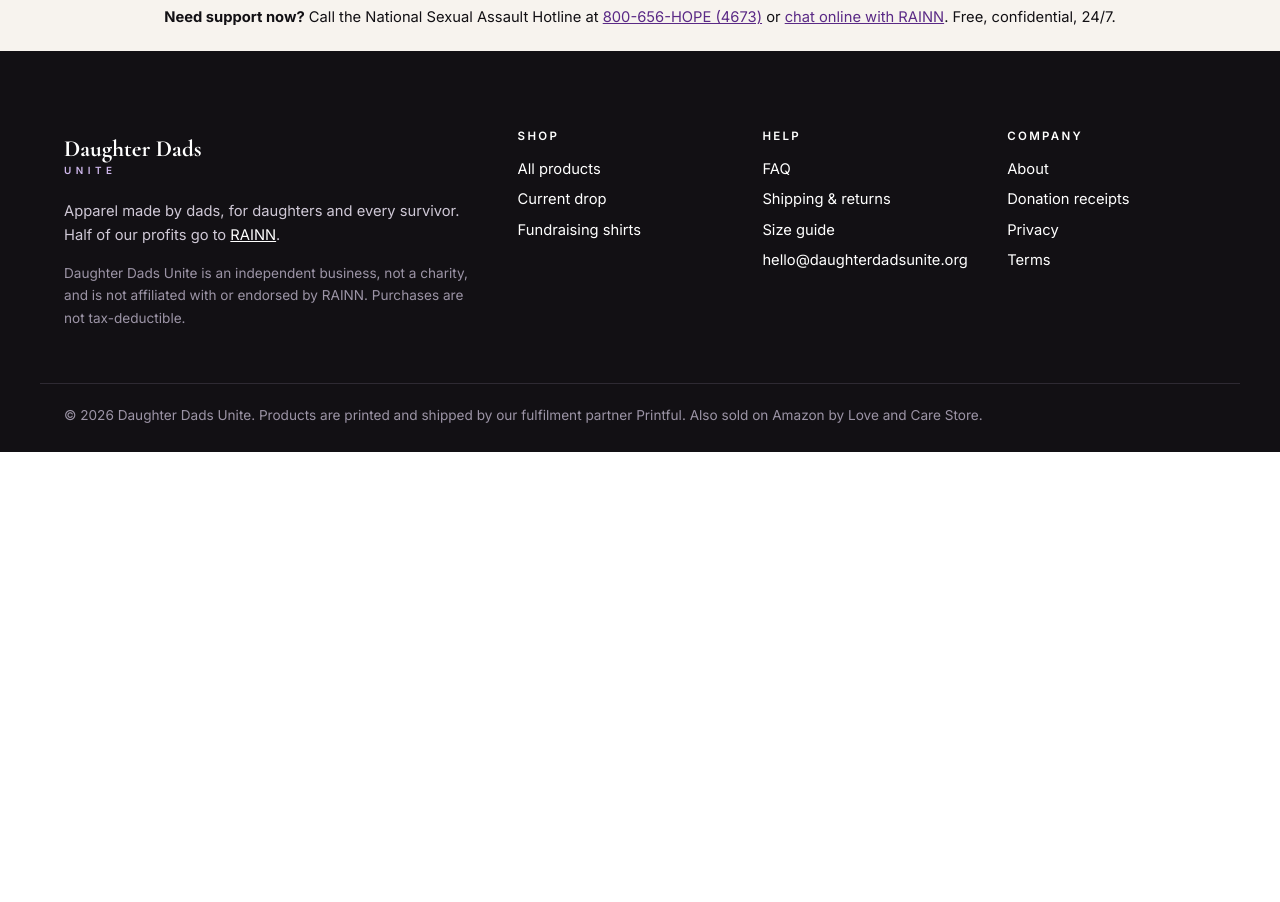
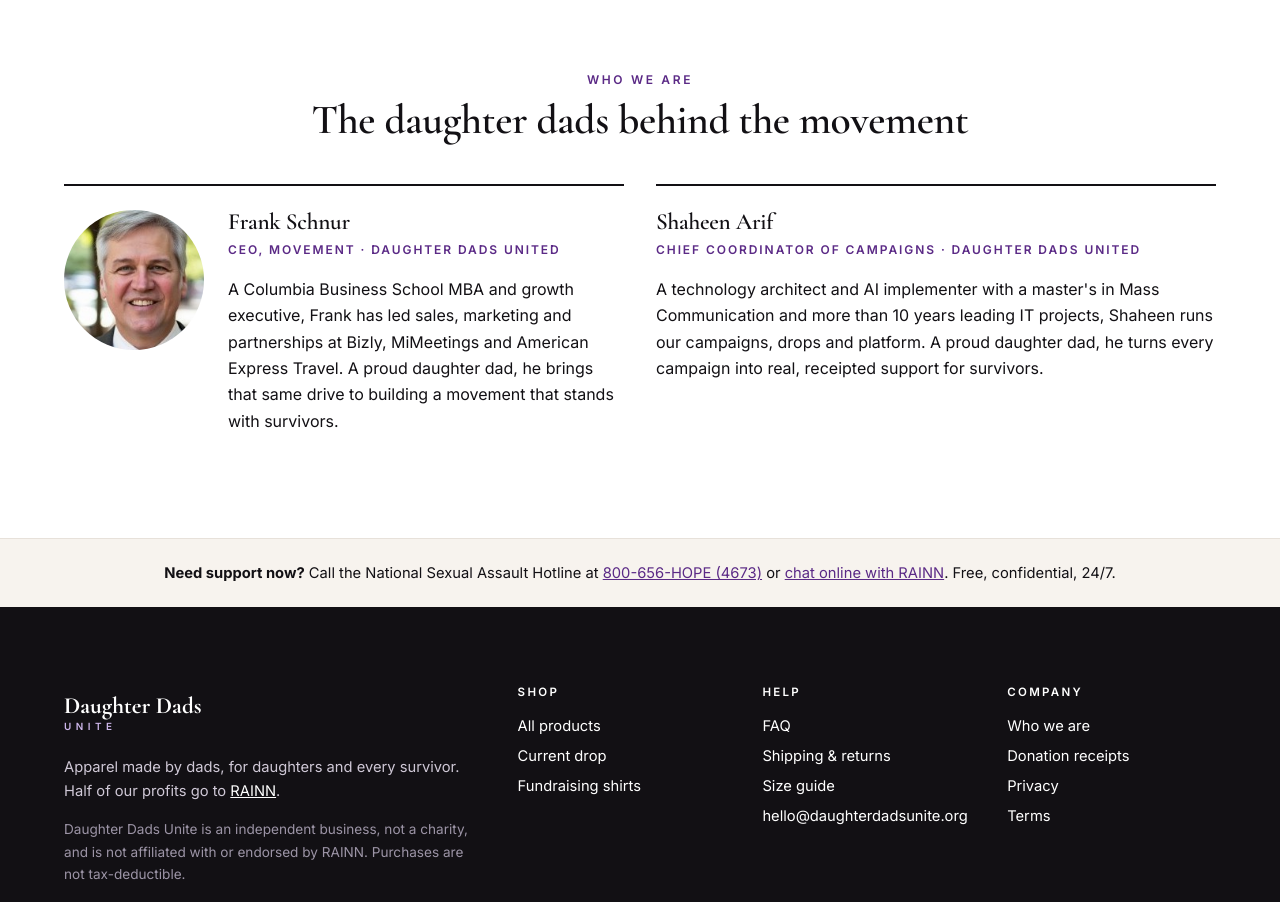
Before and after one commit to shaheenarifch-arch/daughterdadsunite, a plain HTML site: page about.html in a window 1280 px wide. Shown: the part 747-1649 px from the top of the page. Before the commit the page ends 1199 px from the top, so only its background shows below. Drawn offline with nearby package versions, Linux system fonts and the light colour scheme.

Commit message:
Add Who We Are team section: Frank Schnur (CEO, Movement) and Shaheen Arif (Chief Coordinator of Campaigns)
Co-Authored-By: Claude Opus 5.5 <noreply@anthropic.com>
Claude-Session: https://claude.ai/code/session_01Rp4YxjFqpCj9sxqf4VwCpe

```diff
--- a/about.html
+++ b/about.html
@@ -3,11 +3,11 @@
 <head>
 <meta charset="utf-8">
 <meta name="viewport" content="width=device-width, initial-scale=1">
-<title>About the dads | Daughter Dads Unite</title>
+<title>Who We Are | Daughter Dads Unite</title>
 <meta name="description" content="Daughter Dads Unite was started by two Massachusetts dads, Shaheen and Frank, to make apparel that stands with survivors.">
 <link rel="canonical" href="https://daughterdadsunite.org/about.html">
 <meta property="og:type" content="website"><meta property="og:site_name" content="Daughter Dads Unite">
-<meta property="og:title" content="About the dads | Daughter Dads Unite"><meta property="og:description" content="Daughter Dads Unite was started by two Massachusetts dads, Shaheen and Frank, to make apparel that stands with survivors.">
+<meta property="og:title" content="Who We Are | Daughter Dads Unite"><meta property="og:description" content="Daughter Dads Unite was started by two Massachusetts dads, Shaheen and Frank, to make apparel that stands with survivors.">
 <meta property="og:url" content="https://daughterdadsunite.org/about.html"><meta property="og:image" content="https://m.media-amazon.com/images/I/51NtJSgfksL._AC_SL1000_.jpg">
 <meta name="twitter:card" content="summary_large_image">
 <meta name="theme-color" content="#121014">
@@ -15,7 +15,7 @@
 <link rel="preconnect" href="https://fonts.googleapis.com"><link rel="preconnect" href="https://fonts.gstatic.com" crossorigin>
 <link href="https://fonts.googleapis.com/css2?family=Cormorant+Garamond:wght@500;600;700&family=Inter:wght@400;500;600;700&display=swap" rel="stylesheet">
 <link rel="stylesheet" href="styles.css">
-<script type="application/ld+json">{"@context": "https://schema.org", "@type": "Organization", "name": "Daughter Dads Unite", "url": "https://daughterdadsunite.org", "logo": "https://daughterdadsunite.org/logo.svg", "email": "hello@daughterdadsunite.org", "description": "Cause apparel made by dads for their daughters. 50% of profits donated to RAINN."}</script>
+<script type="application/ld+json">{"@context": "https://schema.org", "@type": "Organization", "name": "Daughter Dads Unite", "url": "https://daughterdadsunite.org", "logo": "https://daughterdadsunite.org/logo.svg", "email": "hello@daughterdadsunite.org", "description": "Cause apparel made by dads for their daughters. 50% of profits donated to RAINN."}</script><script type="application/ld+json">{"@context": "https://schema.org", "@type": "Person", "name": "Frank Schnur", "jobTitle": "CEO, Movement", "worksFor": {"@type": "Organization", "name": "Daughter Dads Unite"}, "image": "https://daughterdadsunite.org/images/frank-schnur.jpg"}</script><script type="application/ld+json">{"@context": "https://schema.org", "@type": "Person", "name": "Shaheen Arif", "jobTitle": "Chief Coordinator of Campaigns", "worksFor": {"@type": "Organization", "name": "Daughter Dads Unite"}}</script>
 </head>
 <body>
 <a class="skip" href="#main">Skip to content</a>
@@ -24,7 +24,7 @@
   <div class="wrap header-inner">
     <a class="brand" href="index.html" aria-label="Daughter Dads Unite home"><img src="logo.svg" alt="" width="42" height="42"><span class="wordmark">Daughter Dads<small>Unite</small></span></a>
     <button class="menu-btn" aria-expanded="false" aria-controls="nav" onclick="var n=document.getElementById('nav');var o=n.classList.toggle('open');this.setAttribute('aria-expanded',o)">Menu</button>
-    <nav id="nav" aria-label="Main"><a href="shop.html">Shop</a><a href="drops.html">Drops</a><a href="cause.html">Impact</a><a href="how-it-works.html">How It Works</a><a href="partner.html">Partner</a><a href="about.html" aria-current="page">About</a></nav>
+    <nav id="nav" aria-label="Main"><a href="shop.html">Shop</a><a href="drops.html">Drops</a><a href="cause.html">Impact</a><a href="how-it-works.html">How It Works</a><a href="partner.html">Partner</a><a href="about.html" aria-current="page">Who We Are</a></nav>
   </div>
 </header>
 <main id="main">
@@ -38,6 +38,26 @@
     <a class="btn dark" href="mailto:hello@daughterdadsunite.org?subject=Hello%20Daughter%20Dads">Say hello</a>
   </div>
 </section>
+<section class="wrap section" id="team">
+  <div class="section-head"><p class="eyebrow dark">Who we are</p><h2>The daughter dads behind the movement</h2></div>
+  <div class="team">
+    <article class="person">
+      <img src="images/frank-schnur.jpg" alt="Frank Schnur" width="160" height="160" loading="lazy">
+      <div>
+        <h3>Frank Schnur</h3>
+        <p class="role">CEO, Movement &middot; Daughter Dads United</p>
+        <p>A Columbia Business School MBA and growth executive, Frank has led sales, marketing and partnerships at Bizly, MiMeetings and American Express Travel. A proud daughter dad, he brings that same drive to building a movement that stands with survivors.</p>
+      </div>
+    </article>
+    <article class="person">
+      <div>
+        <h3>Shaheen Arif</h3>
+        <p class="role">Chief Coordinator of Campaigns &middot; Daughter Dads United</p>
+        <p>A technology architect and AI implementer with a master's in Mass Communication and more than 10 years leading IT projects, Shaheen runs our campaigns, drops and platform. A proud daughter dad, he turns every campaign into real, receipted support for survivors.</p>
+      </div>
+    </article>
+  </div>
+</section>
 </main>
 <section class="hotline"><div class="wrap"><p><b>Need support now?</b> Call the National Sexual Assault Hotline at <a href="tel:18006564673">800-656-HOPE (4673)</a> or <a href="https://hotline.rainn.org/online" target="_blank" rel="noopener">chat online with RAINN</a>. Free, confidential, 24/7.</p></div></section>
 <footer class="site-footer">
@@ -49,7 +69,7 @@
     </div>
     <div><p class="foot-h">Shop</p><a href="shop.html">All products</a><a href="drops.html">Current drop</a><a href="partner.html">Fundraising shirts</a></div>
     <div><p class="foot-h">Help</p><a href="faq.html">FAQ</a><a href="faq.html#shipping">Shipping &amp; returns</a><a href="faq.html#sizing">Size guide</a><a href="mailto:hello@daughterdadsunite.org">hello@daughterdadsunite.org</a></div>
-    <div><p class="foot-h">Company</p><a href="about.html">About</a><a href="cause.html#receipts">Donation receipts</a><a href="privacy.html">Privacy</a><a href="terms.html">Terms</a></div>
+    <div><p class="foot-h">Company</p><a href="about.html">Who we are</a><a href="cause.html#receipts">Donation receipts</a><a href="privacy.html">Privacy</a><a href="terms.html">Terms</a></div>
   </div>
   <p class="wrap fine copy">&copy; 2026 Daughter Dads Unite. Products are printed and shipped by our fulfilment partner Printful. Also sold on Amazon by Love and Care Store.</p>
 </footer>
--- a/styles.css
+++ b/styles.css
@@ -133,3 +133,10 @@ summary{font-weight:600;cursor:pointer;letter-spacing:.06em;text-transform:upper
 .foot-h{font-size:.72rem;letter-spacing:.2em;text-transform:uppercase;color:#fff;font-weight:600}
 .copy{margin-top:40px;border-top:1px solid #2e2a33;padding-top:20px}
 code{background:var(--cream);padding:1px 5px;font-size:.85em}
+.team{display:grid;grid-template-columns:1fr 1fr;gap:32px}
+@media(max-width:850px){.team{grid-template-columns:1fr}}
+.person{display:flex;gap:24px;align-items:flex-start;border-top:2px solid var(--ink);padding-top:24px}
+.person img{width:140px;height:140px;border-radius:50%;object-fit:cover;flex:none}
+.person h3{margin:0}
+.role{font-size:.75rem;letter-spacing:.16em;text-transform:uppercase;color:var(--plum);font-weight:600;margin:.4em 0 .8em}
+@media(max-width:500px){.person{flex-direction:column}}
```
Also changed, not shown: 404.html (+2 -2 lines), cause.html (+2 -2 lines), drops.html (+2 -2 lines), faq.html (+2 -2 lines), how-it-works.html (+2 -2 lines), index.html (+2 -2 lines), partner.html (+2 -2 lines), privacy.html (+2 -2 lines), product-jane-doe-cap.html (+2 -2 lines), product-jane-doe-tee.html (+2 -2 lines), shop.html (+2 -2 lines), terms.html (+2 -2 lines), thank-you.html (+2 -2 lines), images/frank-schnur.jpg (added).
